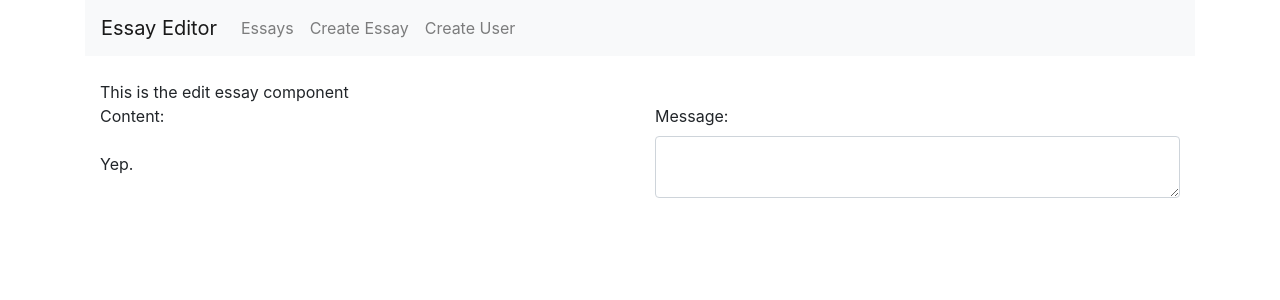
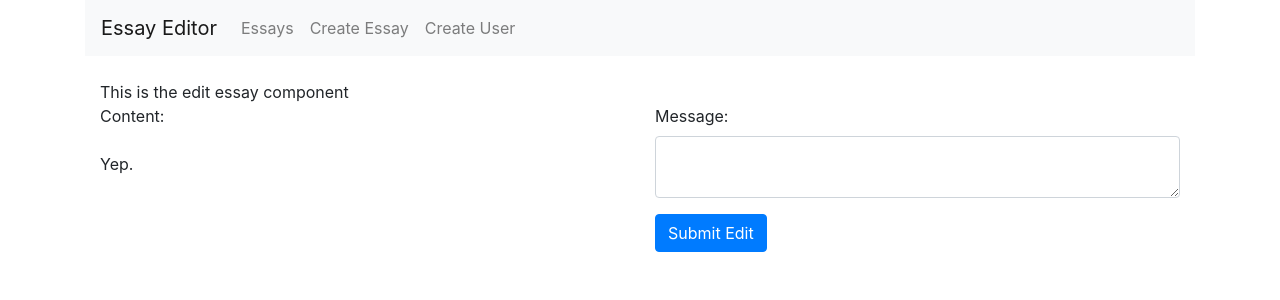
Before and after one commit to ryanzflores/EssayEditor, a React (Create React App) app: page /edit/1 in a window 1280 px wide. Shown: the top 300 px of the page. Built offline with nearby package versions, Linux system fonts and the light colour scheme; no server answers.

Commit message:
minimum functionality complete in edit-essay

```diff
--- a/src/components/edit-essay.component.js
+++ b/src/components/edit-essay.component.js
@@ -10,6 +10,7 @@ export default class EditEssay extends Component {
         this.handleMouseUp = this.handleMouseUp.bind(this);
         this.handleSelection = this.handleSelection.bind(this);
         this.onChangeMessage = this.onChangeMessage.bind(this);
+        this.onSubmit = this.onSubmit.bind(this);
 
         this.state = {
             username: '',
@@ -17,6 +18,9 @@ export default class EditEssay extends Component {
             content: '',
             date: new Date(),
             highlights: [],
+            start: 0,
+            end: 0,
+            valid: false,
             message: ''
         }
 
@@ -33,8 +37,6 @@ export default class EditEssay extends Component {
             .catch(function (error) {
                 console.log(error);
             })
-
-
     }
 
     componentDidMount() {
@@ -52,6 +54,29 @@ export default class EditEssay extends Component {
         })
     }
 
+    onSubmit(e) {
+        e.preventDefault();
+
+        // TODO: username should be name of submitter, not "placeholder"
+        const edit = {
+            username: 'placeholder',
+            start: this.state.start,
+            end: this.state.end,
+            message: this.state.message,
+            date: this.state.date
+        }
+
+        if (this.state.valid) {
+            axios.post('http://localhost:5000/essays/edit/' + this.props.match.params.id, edit)
+                .then(res => console.log(res.data))
+                .catch(function (error) {
+                    console.log(error);
+                });
+        } else {
+            window.confirm("Select part of the essay before submitting.");
+        }
+    }
+
     handleSelection() {
         const content = document.getElementById("content");
 
@@ -66,6 +91,14 @@ export default class EditEssay extends Component {
 
         if (found) {
             let text = this.state.content.substring(textStart, textEnd);
+
+            let valid = found && (textEnd < this.state.content.length);
+
+            this.setState({
+                start: textStart,
+                end: textEnd,
+                valid: valid
+            });
 
             console.log("start: " + textStart + " end: " + textEnd + " text: " + text);
         }
@@ -89,6 +122,7 @@ export default class EditEssay extends Component {
                         <HighlightedText content={this.state.content}/>
                     </Col>
                     <Col>
+                        <form onSubmit={this.onSubmit}>
                             <div className="form-group">
                                 <label>Message: </label>
                                 <textarea
@@ -98,6 +132,10 @@ export default class EditEssay extends Component {
                                     onChange={this.onChangeMessage}
                                 />
                             </div>
+                            <div className="form-group">
+                                <input type="submit" value="Submit Edit" className="btn btn-primary" />
+                            </div>
+                        </form>
                     </Col>
                 </Row>
             </Container>
```
Also changed, not shown: 1 other file (tests, documents, lock files or other folders). Lines whose indentation alone changed are shown as unchanged.
